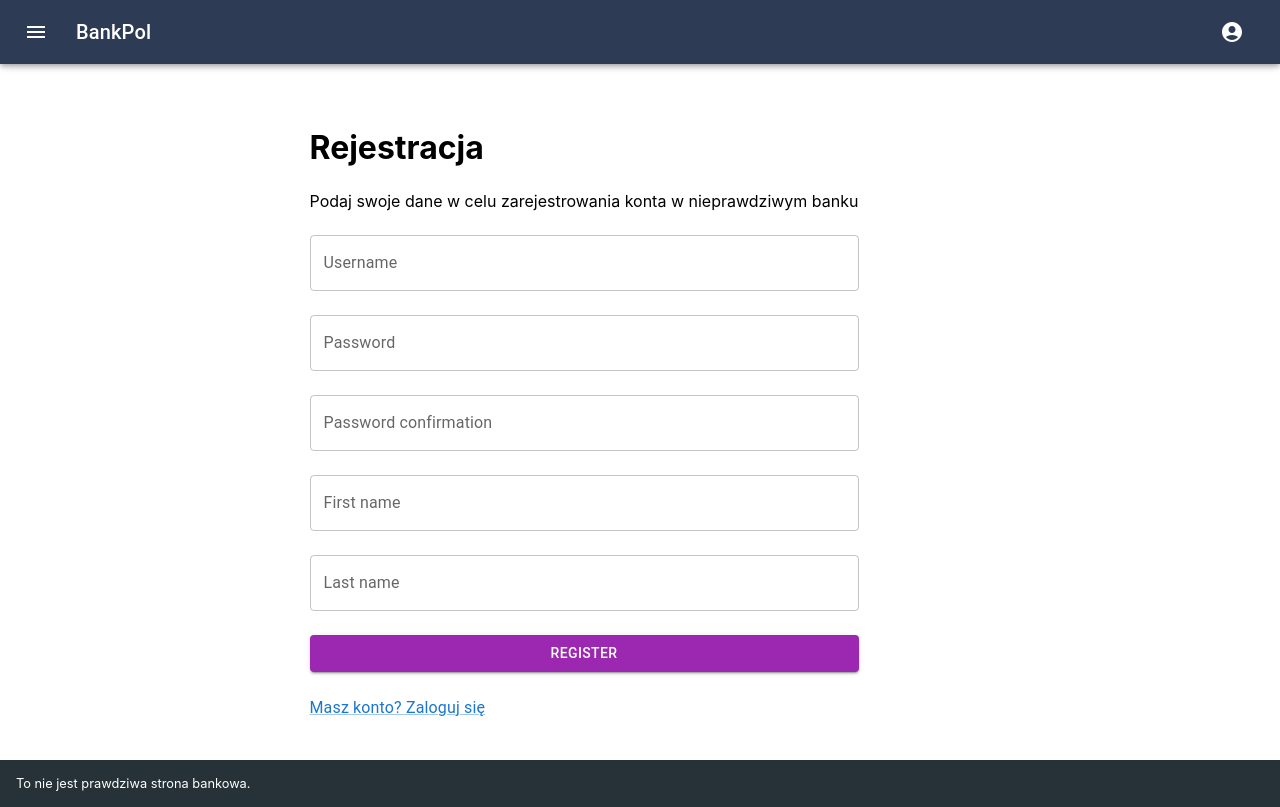
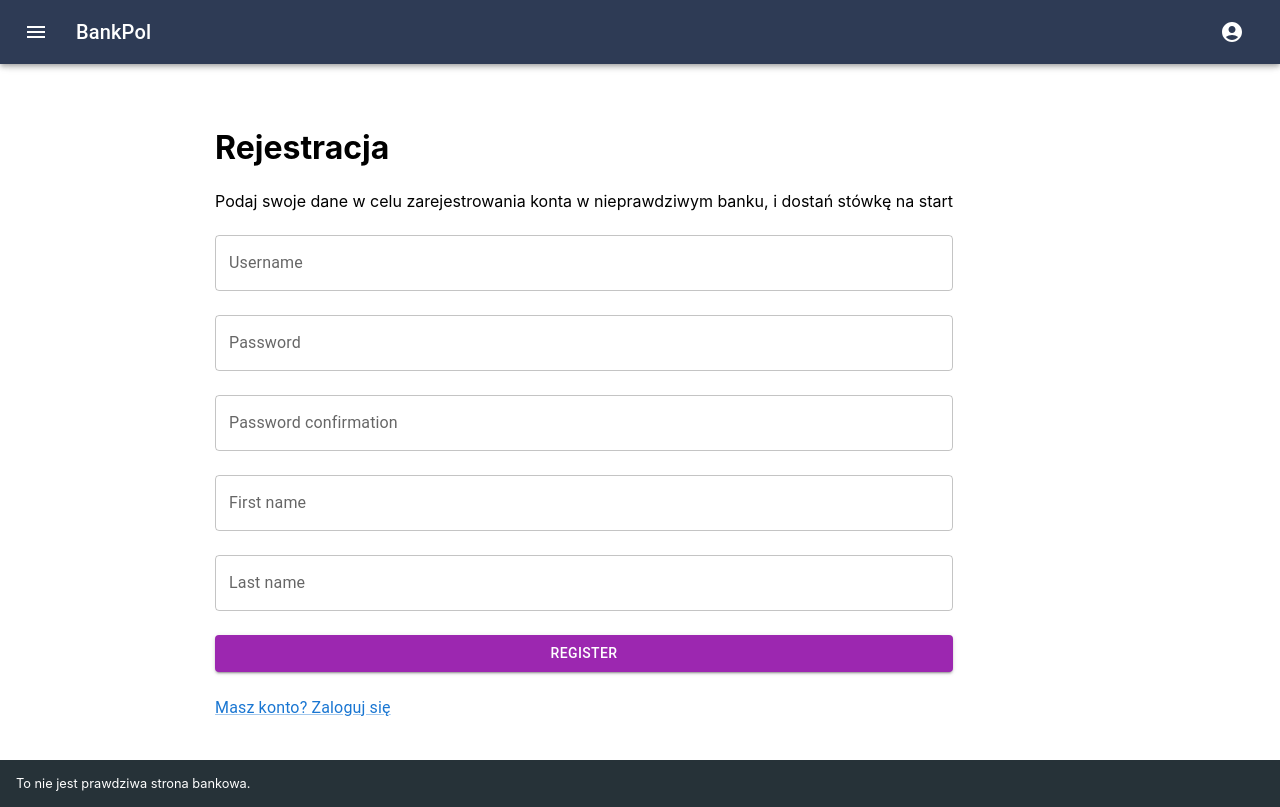
Before and after one commit to mjakubowski99/bankApp, a React (Create React App) app: page /register in a window 1280 px wide. Shown: the top 807 px of the page. Built offline with nearby package versions, Linux system fonts and the light colour scheme.

Commit message:
Update register info

```diff
--- a/src/Components/Register/Register.tsx
+++ b/src/Components/Register/Register.tsx
@@ -53,7 +53,7 @@ export default function Register(){
             <form onSubmit={(e) => handleFormSubmit(e)}>
                 <Stack spacing={3} mt={5} ml={2} p={3}>
                     <h1> Rejestracja </h1>
-                    <span> Podaj swoje dane w celu zarejestrowania konta w nieprawdziwym banku</span>
+                    <span> Podaj swoje dane w celu zarejestrowania konta w nieprawdziwym banku, i dostań stówkę na start</span>
                     <TextField id="username" label="Username" variant="outlined" value={username} onChange={ e => setUsername(e.target.value)}/>
                     <TextField id="password" label="Password" variant="outlined" value={password} onChange={ e => setPassword(e.target.value)} type="password"/>
                     <TextField id="passwordConfirmation" label="Password confirmation" variant="outlined" type="password" value={passwordConfirmation} onChange={ e => setPasswordConfirmation(e.target.value)}/>
```
